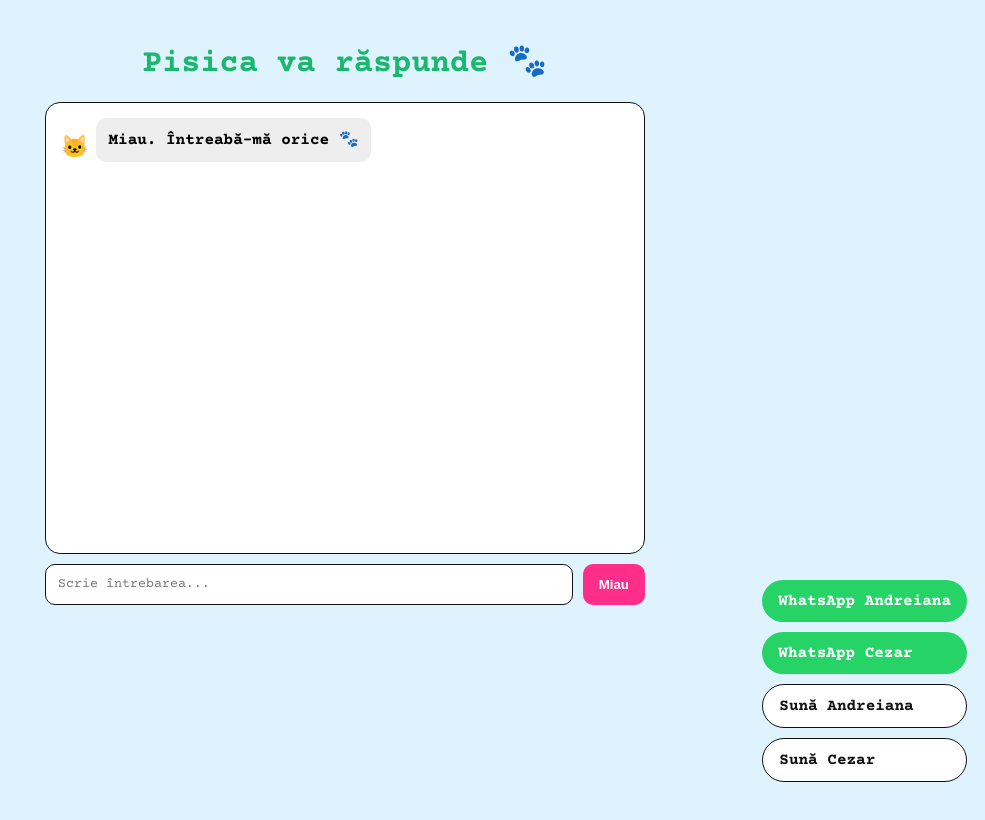
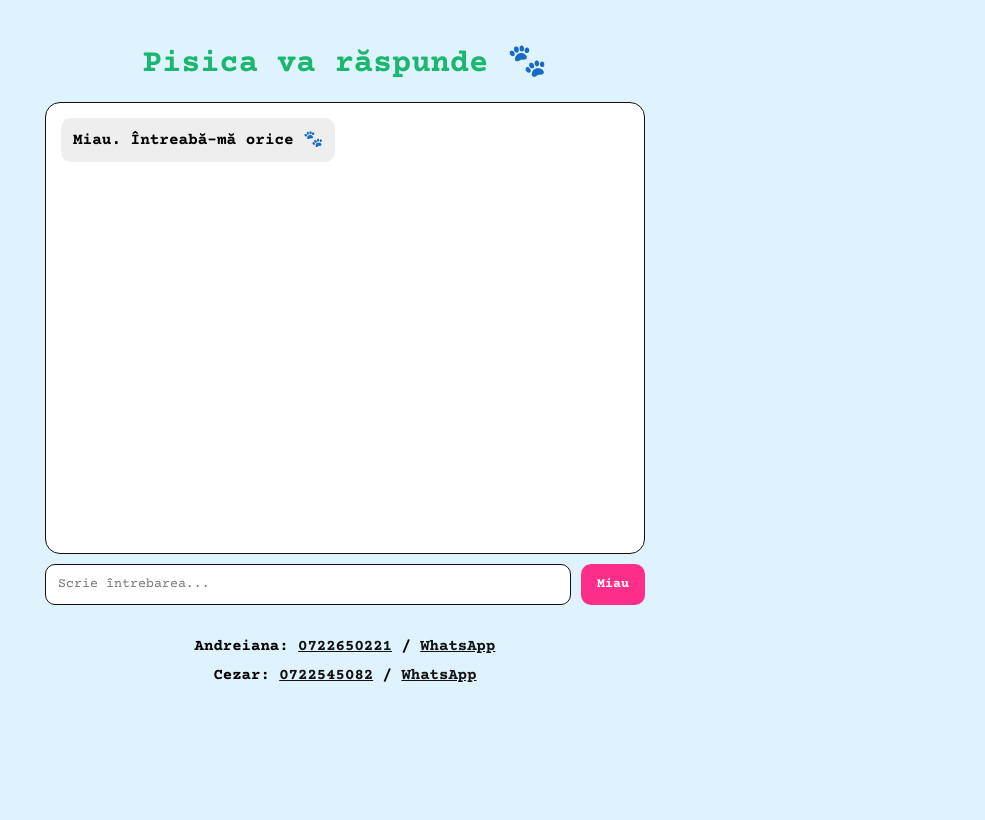
Before and after one commit to andreiana007/wed-invitation, a Next.js app: page /pisica in a window 1280 px wide. Shown: the top 820 px of the page, without its empty margins (295-1280 px from the left). Built offline with nearby package versions, Linux system fonts and the light colour scheme.

Commit message:
Update page.js

```diff
--- a/app/pisica/page.js
+++ b/app/pisica/page.js
@@ -24,7 +24,7 @@ export default function PisicaPage() {
     },
     {
       keywords: ["cât ține", "cat tine"],
-      answer: "Cât ne ține trupul, dar și capul.",
+      answer: "Cât ne ține trupul, dar și capul 😏",
     },
     {
       keywords: ["persoane", "câți", "cati"],
@@ -34,7 +34,7 @@ export default function PisicaPage() {
     {
       keywords: ["muzica", "muzică"],
       answer:
-        "Am ales-o noi doi, începe din secolul 19 până în 2026. Și o surpriză. Nu, nu cântă Cezar. Altceva! 🎶",
+        "Am ales-o noi doi, începe din secolul 19 până în 2026. Și o surpriză. Nu, nu cântă Cezar. Altceva!",
     },
     {
       keywords: ["tenis", "juca", "racheta"],
@@ -42,17 +42,17 @@ export default function PisicaPage() {
     },
     {
       keywords: ["martori", "martorii"],
-      answer: "Ildikó și Mandea/Șerban 💫",
+      answer: "Ildikó și Mandea/Șerban",
     },
     {
       keywords: ["dress", "cod", "ținută", "tinuta"],
       answer:
-        "Ziua: mai formal, ca la o ceremonie religioasă, I guess, miau. Seara: pantofi sport sau comozi, fara toc pentru ca e iarba & haine colorate – pas noir 👟",
+        "Ziua: mai formal, ca la o ceremonie religioasă, I guess, miau. Seara: pantofi sport & haine colorate – pas noir 👟👟",
     },
     {
       keywords: ["flori", "cadouri", "trandafir"],
       answer:
-        "Un singur trandafir. Avem vazele pregătite. One flower, one vase! Vezi sectiunea IMPORTANT.",
+        "Un singur trandafir. Avem vazele pregătite. One flower, one vase! Vezi IMPORTANT.",
     },
     {
       keywords: ["rsvp", "confirm", "confirmare"],
@@ -60,11 +60,12 @@ export default function PisicaPage() {
     },
     {
       keywords: ["plus", "+1"],
-      answer: "Da, se poate, dar menționează la RSVP",
+      answer: "Da, se poate, dar menționează la RSVP, pls",
     },
     {
       keywords: ["telefon", "număr", "numar", "whatsapp", "sună", "suna", "contact"],
-      answer: "WhatsApp sau sună-ne folosind butoanele din dreapta jos 💚",
+      answer:
+        "Andreiana: 0722650221. Cezar: 0722545082. WhatsApp sau sunați.",
     },
   ];
 
@@ -99,8 +100,7 @@ export default function PisicaPage() {
         fontFamily: '"Courier Prime", "Courier New", monospace',
       }}
     >
-      <div style={{ maxWidth: "600px", margin: "0 auto", paddingBottom: "120px" }}>
-
+      <div style={{ maxWidth: "600px", margin: "0 auto" }}>
         <h1
           style={{
             textAlign: "center",
@@ -129,16 +129,8 @@ export default function PisicaPage() {
                 display: "flex",
                 justifyContent: msg.from === "user" ? "flex-end" : "flex-start",
                 marginBottom: "10px",
-                alignItems: "flex-end",
-                gap: "8px",
               }}
             >
-              {msg.from === "cat" && (
-                <span style={{ fontSize: "22px", color: "#5dade2" }}>
-                  🐱
-                </span>
-              )}
-
               <span
                 style={{
                   display: "inline-block",
@@ -183,78 +175,49 @@ export default function PisicaPage() {
               borderRadius: "10px",
               cursor: "pointer",
               fontWeight: "bold",
+              fontFamily: '"Courier Prime", "Courier New", monospace',
             }}
           >
             Miau
           </button>
         </div>
-      </div>
 
-      {/* FLOATING BUTTONS */}
-      <div
-        style={{
-          position: "fixed",
-          right: "18px",
-          bottom: "18px",
-          display: "flex",
-          flexDirection: "column",
-          gap: "10px",
-          zIndex: 999,
-        }}
-      >
-        <a href="https://wa.me/40722650221" target="_blank"
+        <div
           style={{
-            backgroundColor: "#25D366",
-            color: "white",
-            padding: "12px 16px",
-            borderRadius: "999px",
-            textDecoration: "none",
-            fontWeight: "bold",
+            marginTop: "28px",
+            textAlign: "center",
+            lineHeight: "1.8",
+            fontSize: "0.98rem",
           }}
         >
-          WhatsApp Andreiana
-        </a>
-
-        <a href="https://wa.me/40722545082" target="_blank"
-          style={{
-            backgroundColor: "#25D366",
-            color: "white",
-            padding: "12px 16px",
-            borderRadius: "999px",
-            textDecoration: "none",
-            fontWeight: "bold",
-          }}
-        >
-          WhatsApp Cezar
-        </a>
-
-        <a href="tel:0722650221"
-          style={{
-            backgroundColor: "white",
-            color: "#111",
-            padding: "12px 16px",
-            borderRadius: "999px",
-            textDecoration: "none",
-            border: "1px solid #111",
-            fontWeight: "bold",
-          }}
-        >
-          Sună Andreiana
-        </a>
-
-        <a href="tel:0722545082"
-          style={{
-            backgroundColor: "white",
-            color: "#111",
-            padding: "12px 16px",
-            borderRadius: "999px",
-            textDecoration: "none",
-            border: "1px solid #111",
-            fontWeight: "bold",
-          }}
-        >
-          Sună Cezar
-        </a>
+          Andreiana:{" "}
+          <a href="tel:0722650221" style={{ color: "#111" }}>
+            0722650221
+          </a>{" "}
+          /{" "}
+          <a
+            href="https://wa.me/40722650221"
+            target="_blank"
+            rel="noopener noreferrer"
+            style={{ color: "#111" }}
+          >
+            WhatsApp
+          </a>
+          <br />
+          Cezar:{" "}
+          <a href="tel:0722545082" style={{ color: "#111" }}>
+            0722545082
+          </a>{" "}
+          /{" "}
+          <a
+            href="https://wa.me/40722545082"
+            target="_blank"
+            rel="noopener noreferrer"
+            style={{ color: "#111" }}
+          >
+            WhatsApp
+          </a>
+        </div>
       </div>
     </main>
   );
```
